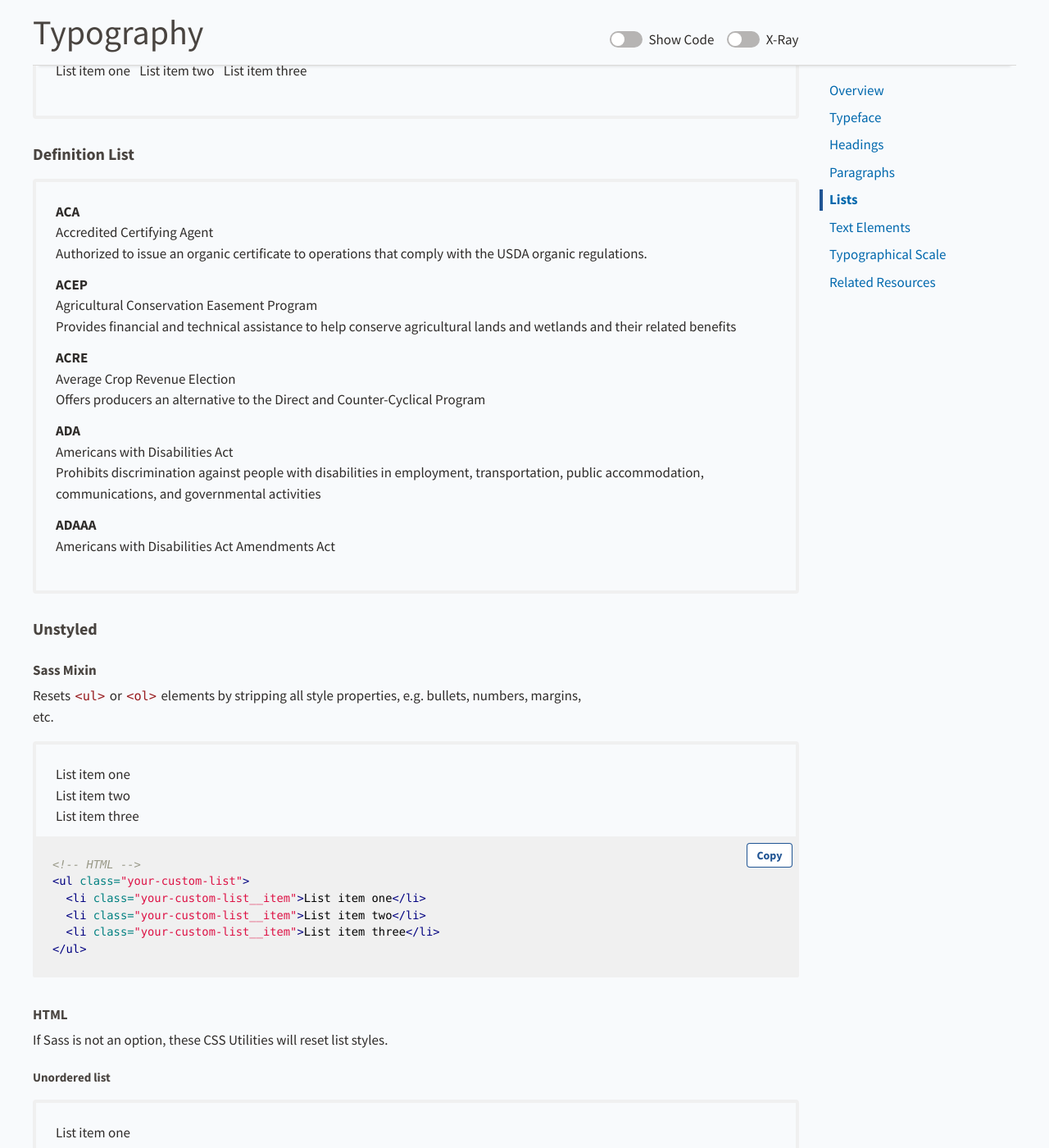
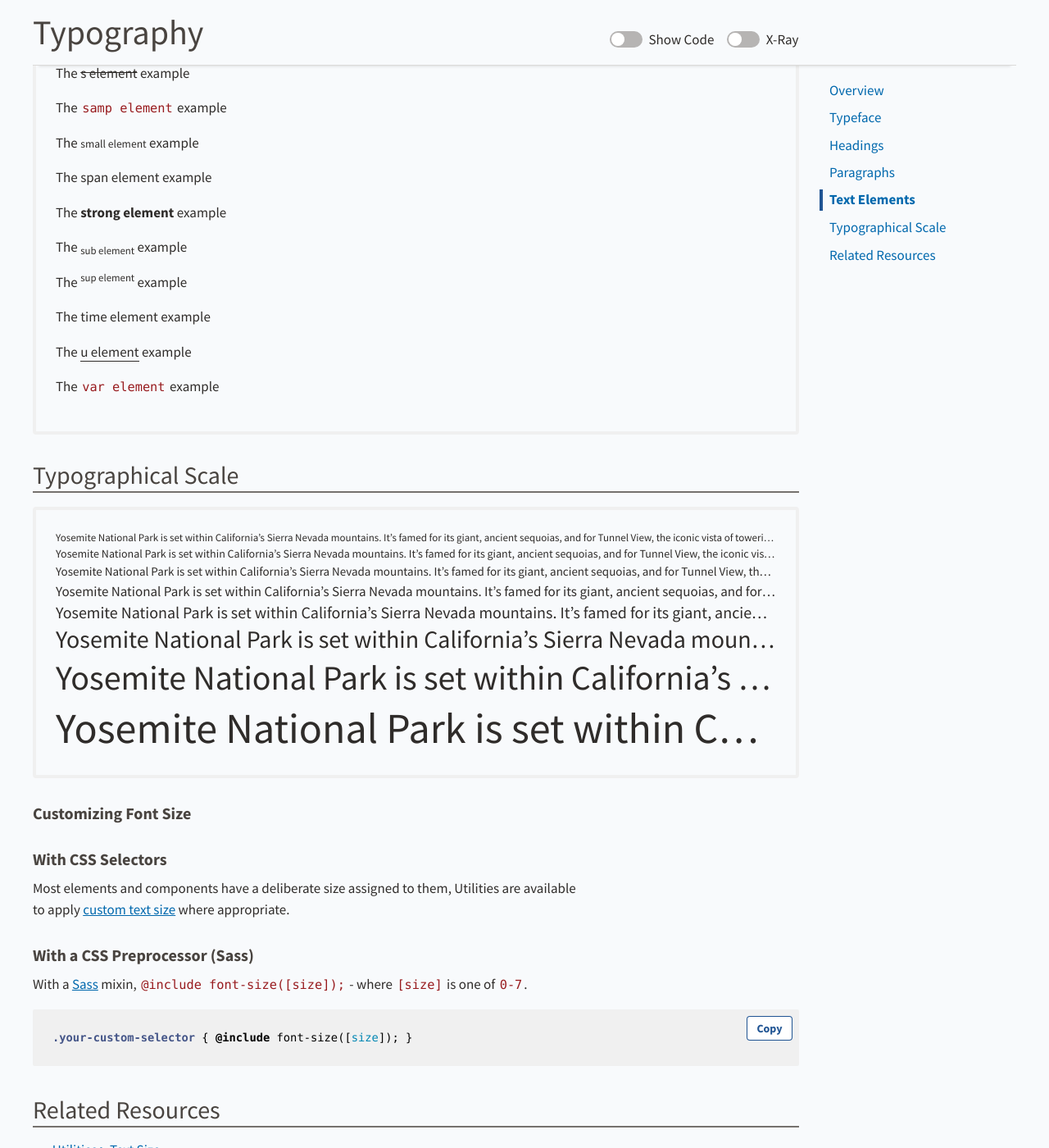
Before and after one commit to USDA-FSA/fsa-design-system, a Jekyll site: the page built from visual-style/typography/index.md, in a window 1280 px wide and 1400 px high, scrolled down 3098 px. Shown: the whole window at 82% size. Built offline with Jekyll 4.4.1, drawn with Linux system fonts in a browser that asks for light colours; some of the changed text lies outside the part shown.

Commit message:
Edit Lists <=> Typography [amends #302]

````diff
--- a/visual-style/typography/index.md
+++ b/visual-style/typography/index.md
@@ -116,185 +116,8 @@ All `h1`-`h6` elements have a deliberate size assigned to establish a predictabl
 
 Most elements and components have a deliberate size assigned to them, Utilities are available to apply [custom text size]({{ site.baseurl }}utilities/#text-size) where appropriate.
 
-## Lists
+## Text Elements
 
-Further detail available at [Components > Lists]({{ site.baseurl }}components/lists/)
-
-### Unordered List (bullet)
-
-<div class="ds-preview">
-  <ul>
-    <li>List item one</li>
-    <li>List item two</li>
-    <li>List item three</li>
-  </ul>
-</div>
-```html
-<ul>
-  <li>List item one</li>
-  <li>List item two</li>
-  <li>List item three</li>
-</ul>
-```
-
-### Ordered List (numbered)
-
-<div class="ds-preview">
-  <ol>
-    <li>List item one</li>
-    <li>List item two</li>
-    <li>List item three</li>
-  </ol>
-</div>
-```html
-<ol>
-  <li>List item one</li>
-  <li>List item two</li>
-  <li>List item three</li>
-</ol>
-```
-
-### Inline List
-
-<div class="ds-preview">
-  <ul class="fsa-list--inline">
-    <li>List item one</li>
-    <li>List item two</li>
-    <li>List item three</li>
-  </ul>
-</div>
-```html
-<ul class="fsa-list--inline">
-  <li>List item one</li>
-  <li>List item two</li>
-  <li>List item three</li>
-</ul>
-```
-
-### Definition List
-
-<div class="ds-preview">
-  <dl>
-
-    <dt>ACA</dt>
-    <dd>Accredited Certifying Agent</dd>
-    <dd>Authorized to issue an organic certificate to operations that comply with the USDA organic regulations.</dd>
-
-    <dt>ACEP</dt>
-    <dd>Agricultural Conservation Easement Program</dd>
-    <dd>Provides financial and technical assistance to help conserve agricultural lands and wetlands and their related benefits</dd>
-
-    <dt>ACRE</dt>
-    <dd>Average Crop Revenue Election</dd>
-    <dd>Offers producers an alternative to the Direct and Counter-Cyclical Program</dd>
-
-    <dt>ADA</dt>
-    <dd>Americans with Disabilities Act</dd>
-    <dd>Prohibits discrimination against people with disabilities in employment, transportation, public accommodation, communications, and governmental activities</dd>
-
-    <dt>ADAAA</dt>
-    <dd>Americans with Disabilities Act Amendments Act</dd>
-
-  </dl>
-</div>
-```html
-<dl>
-
-  <dt>ACA</dt>
-  <dd>Accredited Certifying Agent</dd>
-  <dd>Authorized to issue an organic certificate to operations that comply with the USDA organic regulations.</dd>
-
-  <dt>ACEP</dt>
-  <dd>Agricultural Conservation Easement Program</dd>
-  <dd>Provides financial and technical assistance to help conserve agricultural lands and wetlands and their related benefits</dd>
-
-  <dt>ACRE</dt>
-  <dd>Average Crop Revenue Election</dd>
-  <dd>Offers producers an alternative to the Direct and Counter-Cyclical Program</dd>
-
-  <dt>ADA</dt>
-  <dd>Americans with Disabilities Act</dd>
-  <dd>Prohibits discrimination against people with disabilities in employment, transportation, public accommodation, communications, and governmental activities</dd>
-
-  <dt>ADAAA</dt>
-  <dd>Americans with Disabilities Act Amendments Act</dd>
-
-</dl>
-```
-
-### Unstyled
-
-#### Sass Mixin
-
-Resets `<ul>` or `<ol>` elements by stripping all style properties, e.g. bullets, numbers, margins, etc.
-
-<div class="ds-preview">
-  <ul class="your-custom-list">
-    <li class="your-custom-list__item">List item one</li>
-    <li class="your-custom-list__item">List item two</li>
-    <li class="your-custom-list__item">List item three</li>
-  </ul>
-</div>
-```scss
-// SCSS
-.your-custom-list {
-
-  @include reset-ul();
-
-  &__item {
-    @include reset-li();
-  }
-
-}
-```
-```html
-<!-- HTML -->
-<ul class="your-custom-list">
-  <li class="your-custom-list__item">List item one</li>
-  <li class="your-custom-list__item">List item two</li>
-  <li class="your-custom-list__item">List item three</li>
-</ul>
-```
-
-#### HTML
-
-If Sass is not an option, these CSS Utilities will reset list styles.
-
-##### Unordered list
-
-<div class="ds-preview">
-  <ul class="fsa-list--unstyled">
-    <li>List item one</li>
-    <li>List item two</li>
-    <li>List item three</li>
-  </ul>
-</div>
-```html
-<ul class="fsa-list--unstyled">
-  <li>List item one</li>
-  <li>List item two</li>
-  <li>List item three</li>
-</ul>
-```
-
-##### Ordered list
-
-<div class="ds-preview">
-  <ol class="fsa-list--unstyled">
-    <li>List item one</li>
-    <li>List item two</li>
-    <li>List item three</li>
-  </ol>
-</div>
-```html
-<ol class="fsa-list--unstyled">
-  <li>List item one</li>
-  <li>List item two</li>
-  <li>List item three</li>
-</ol>
-```
-
-## Text Elements
 <div class="ds-preview">
   <p>The <a href="#link-to-nowhere">a element</a> and <a class="usa-external_link" href="http://www.kansascity.com" target="_blank">external a element</a></p>
   <p>The <abbr>abbr element</abbr> and an <abbr title="Abbreviation">abbr</abbr> element with title examples</p>
@@ -351,37 +174,34 @@ If Sass is not an option, these CSS Utilities will reset list styles.
 
 ## Typographical Scale
 
-Most HTML elements and components immediately have an assigned font size, following a deliberate typographical scale. Where appropriate or necessary overriding text size can be done through available **CSS Utilities**.
+<div class="ds-preview">
+  <div class="fsa-ellipsis fsa-text-size--0">Yosemite National Park is set within California’s Sierra Nevada mountains. It’s famed for its giant, ancient sequoias, and for Tunnel View, the iconic vista of towering Bridalveil Fall and the granite cliffs of El Capitan and Half Dome.</div>
+  <div class="fsa-ellipsis fsa-text-size--1">Yosemite National Park is set within California’s Sierra Nevada mountains. It’s famed for its giant, ancient sequoias, and for Tunnel View, the iconic vista of towering Bridalveil Fall and the granite cliffs of El Capitan and Half Dome.</div>
+  <div class="fsa-ellipsis fsa-text-size--2">Yosemite National Park is set within California’s Sierra Nevada mountains. It’s famed for its giant, ancient sequoias, and for Tunnel View, the iconic vista of towering Bridalveil Fall and the granite cliffs of El Capitan and Half Dome.</div>
+  <div class="fsa-ellipsis fsa-text-size--3">Yosemite National Park is set within California’s Sierra Nevada mountains. It’s famed for its giant, ancient sequoias, and for Tunnel View, the iconic vista of towering Bridalveil Fall and the granite cliffs of El Capitan and Half Dome.</div>
+  <div class="fsa-ellipsis fsa-text-size--4">Yosemite National Park is set within California’s Sierra Nevada mountains. It’s famed for its giant, ancient sequoias, and for Tunnel View, the iconic vista of towering Bridalveil Fall and the granite cliffs of El Capitan and Half Dome.</div>
+  <div class="fsa-ellipsis fsa-text-size--5">Yosemite National Park is set within California’s Sierra Nevada mountains. It’s famed for its giant, ancient sequoias, and for Tunnel View, the iconic vista of towering Bridalveil Fall and the granite cliffs of El Capitan and Half Dome.</div>
+  <div class="fsa-ellipsis fsa-text-size--6">Yosemite National Park is set within California’s Sierra Nevada mountains. It’s famed for its giant, ancient sequoias, and for Tunnel View, the iconic vista of towering Bridalveil Fall and the granite cliffs of El Capitan and Half Dome.</div>
+  <div class="fsa-ellipsis fsa-text-size--7">Yosemite National Park is set within California’s Sierra Nevada mountains. It’s famed for its giant, ancient sequoias, and for Tunnel View, the iconic vista of towering Bridalveil Fall and the granite cliffs of El Capitan and Half Dome.</div>
+</div>
+```html
+<div class="fsa-text-size--0">Yosemite National Park is set within California’s Sierra Nevada mountains. It’s famed for its giant, ancient sequoias, and for Tunnel View, the iconic vista of towering Bridalveil Fall and the granite cliffs of El Capitan and Half Dome.</div>
+<div class="fsa-text-size--1">Yosemite National Park is set within California’s Sierra Nevada mountains. It’s famed for its giant, ancient sequoias, and for Tunnel View, the iconic vista of towering Bridalveil Fall and the granite cliffs of El Capitan and Half Dome.</div>
+<div class="fsa-text-size--2">Yosemite National Park is set within California’s Sierra Nevada mountains. It’s famed for its giant, ancient sequoias, and for Tunnel View, the iconic vista of towering Bridalveil Fall and the granite cliffs of El Capitan and Half Dome.</div>
+<div class="fsa-text-size--3">Yosemite National Park is set within California’s Sierra Nevada mountains. It’s famed for its giant, ancient sequoias, and for Tunnel View, the iconic vista of towering Bridalveil Fall and the granite cliffs of El Capitan and Half Dome.</div>
+<div class="fsa-text-size--4">Yosemite National Park is set within California’s Sierra Nevada mountains. It’s famed for its giant, ancient sequoias, and for Tunnel View, the iconic vista of towering Bridalveil Fall and the granite cliffs of El Capitan and Half Dome.</div>
+<div class="fsa-text-size--5">Yosemite National Park is set within California’s Sierra Nevada mountains. It’s famed for its giant, ancient sequoias, and for Tunnel View, the iconic vista of towering Bridalveil Fall and the granite cliffs of El Capitan and Half Dome.</div>
+<div class="fsa-text-size--6">Yosemite National Park is set within California’s Sierra Nevada mountains. It’s famed for its giant, ancient sequoias, and for Tunnel View, the iconic vista of towering Bridalveil Fall and the granite cliffs of El Capitan and Half Dome.</div>
+<div class="fsa-text-size--7">Yosemite National Park is set within California’s Sierra Nevada mountains. It’s famed for its giant, ancient sequoias, and for Tunnel View, the iconic vista of towering Bridalveil Fall and the granite cliffs of El Capitan and Half Dome.</div>
+```
 
-* **[Utilities > Text Headers]({{ site.baseurl }}utilities/text-headers/)**: `<h1>` – `<h6>` elements have an inherent style, their **semantic level** can vary depending on its context. These CSS Utilities enable you to retain its structural and semantic level while maintaining a meaningful **visual hierarchy**.
-* **[Utilities > Text Size]({{ site.baseurl }}utilities/text-size/)** A complete typographical scale available for selectively overriding text size for non-`hN` elements, e.g. `<span>`, `<p>`, etc.
+### Customizing Font Size
 
-<div class="fsa-grid">
-  <div class="fsa-grid__1 fsa-grid__1/2@m">
-    <div class="ds-preview">
-      <h2 class="fsa-text--h1">h2 that looks like an h1</h2>
-      <h2 class="fsa-text--h2">h2 that looks like an h2</h2>
-      <h2 class="fsa-text--h3">h2 that looks like an h3</h2>
-      <h2 class="fsa-text--h4">h2 that looks like an h4</h2>
-      <h2 class="fsa-text--h5">h2 that looks like an h5</h2>
-      <h2 class="fsa-text--h6">h2 that looks like an h6</h2>
-    </div>
-  </div>
-  <div class="fsa-grid__1 fsa-grid__1/2@m">
-    <div class="ds-preview">
-      <div class="fsa-ellipsis fsa-text-size--0">Yosemite National Park is set within California’s Sierra Nevada mountains. It’s famed for its giant, ancient sequoias, and for Tunnel View, the iconic vista of towering Bridalveil Fall and the granite cliffs of El Capitan and Half Dome.</div>
-      <div class="fsa-ellipsis fsa-text-size--1">Yosemite National Park is set within California’s Sierra Nevada mountains. It’s famed for its giant, ancient sequoias, and for Tunnel View, the iconic vista of towering Bridalveil Fall and the granite cliffs of El Capitan and Half Dome.</div>
-      <div class="fsa-ellipsis fsa-text-size--2">Yosemite National Park is set within California’s Sierra Nevada mountains. It’s famed for its giant, ancient sequoias, and for Tunnel View, the iconic vista of towering Bridalveil Fall and the granite cliffs of El Capitan and Half Dome.</div>
-      <div class="fsa-ellipsis fsa-text-size--3">Yosemite National Park is set within California’s Sierra Nevada mountains. It’s famed for its giant, ancient sequoias, and for Tunnel View, the iconic vista of towering Bridalveil Fall and the granite cliffs of El Capitan and Half Dome.</div>
-      <div class="fsa-ellipsis fsa-text-size--4">Yosemite National Park is set within California’s Sierra Nevada mountains. It’s famed for its giant, ancient sequoias, and for Tunnel View, the iconic vista of towering Bridalveil Fall and the granite cliffs of El Capitan and Half Dome.</div>
-      <div class="fsa-ellipsis fsa-text-size--5">Yosemite National Park is set within California’s Sierra Nevada mountains. It’s famed for its giant, ancient sequoias, and for Tunnel View, the iconic vista of towering Bridalveil Fall and the granite cliffs of El Capitan and Half Dome.</div>
-      <div class="fsa-ellipsis fsa-text-size--6">Yosemite National Park is set within California’s Sierra Nevada mountains. It’s famed for its giant, ancient sequoias, and for Tunnel View, the iconic vista of towering Bridalveil Fall and the granite cliffs of El Capitan and Half Dome.</div>
-      <div class="fsa-ellipsis fsa-text-size--7">Yosemite National Park is set within California’s Sierra Nevada mountains. It’s famed for its giant, ancient sequoias, and for Tunnel View, the iconic vista of towering Bridalveil Fall and the granite cliffs of El Capitan and Half Dome.</div>
-    </div>
-  </div>
-</div>
+### With CSS Selectors
 
-### CSS (via Sass)
+Most elements and components have a deliberate size assigned to them, Utilities are available to apply [custom text size]({{ site.baseurl }}utilities/#text-size) where appropriate.
+
+### With a CSS Preprocessor (Sass)
 
 With a <a href="http://sass-lang.com/">Sass</a> mixin, `@include font-size([size]);` - where `[size]` is one of `0-7`.
 
@@ -391,7 +211,7 @@ With a <a href="http://sass-lang.com/">Sass</a> mixin, `@include font-size([size
 
 ## Related Resources
 
-* [Utilities > Text Size]({{ site.baseurl }}utilities/text-size/)
-* [Utilities > Text Alignment]({{ site.baseurl }}utilities/text-alignment/)
-* [Utilities > Text Headers]({{ site.baseurl }}utilities/text-headers/)
-* [Fonts and Typography Guide]({{ site.baseurl }}guides/applications/fonts/)
+* [Utilities > Text Size]({{ site.baseurl }}utilities/#text-size)
+* [Utilities > Text Headers]({{ site.baseurl }}utilities/#text-headers)
+* [Utilities > Text Alignment]({{ site.baseurl }}utilities/#text-alignment)
+* [Fonts and Typography Guide]({{ site.baseurl }}guides/applications/fonts)
````
